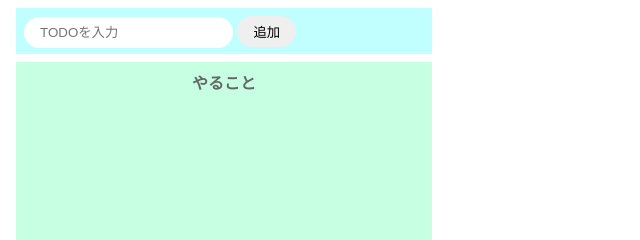
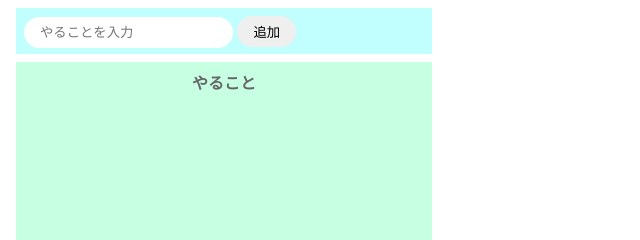
Before and after one commit to Sayuiso/jakee-vanilla-memoApp, a website built with Parcel: page src/index.html in a window 1280 px wide. Shown: the top 240 px of the page, 0-640 px from the left. Built offline with nearby package versions, Linux system fonts and the light colour scheme.

Commit message:
Update 4 files

```diff
--- a/src/index.html
+++ b/src/index.html
@@ -7,7 +7,7 @@
 
   <body>
     <div class="input-area">
-      <input id="add-text" type="text" placeholder="TODOを入力" />
+      <input id="add-text" type="text" placeholder="やることを入力" />
       <button id="add-button">追加</button>
     </div>
     <div class="incomplete-area">
```
Also changed, not shown: .codesandbox/tasks.json (added), .devcontainer/devcontainer.json (added), 1 other file.
